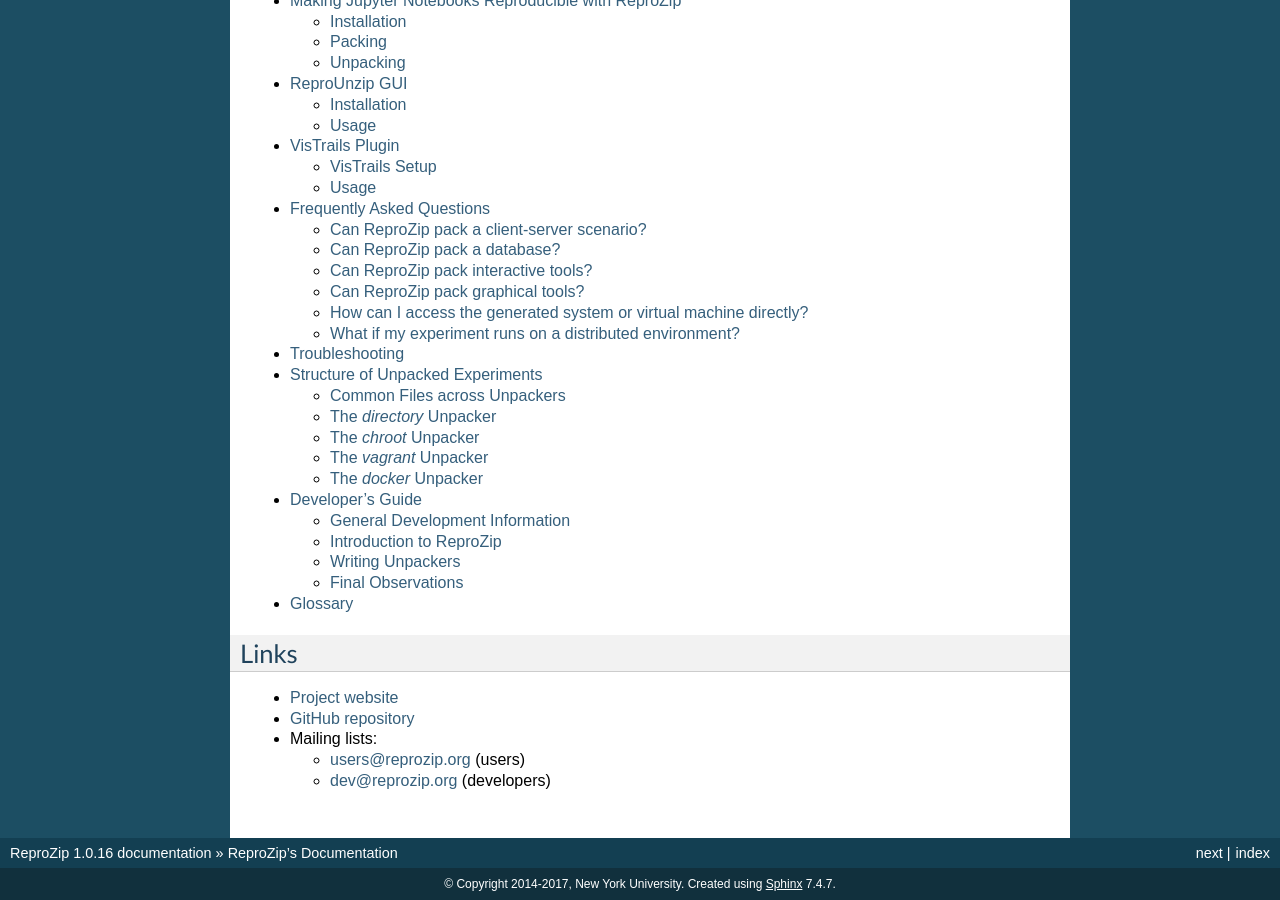
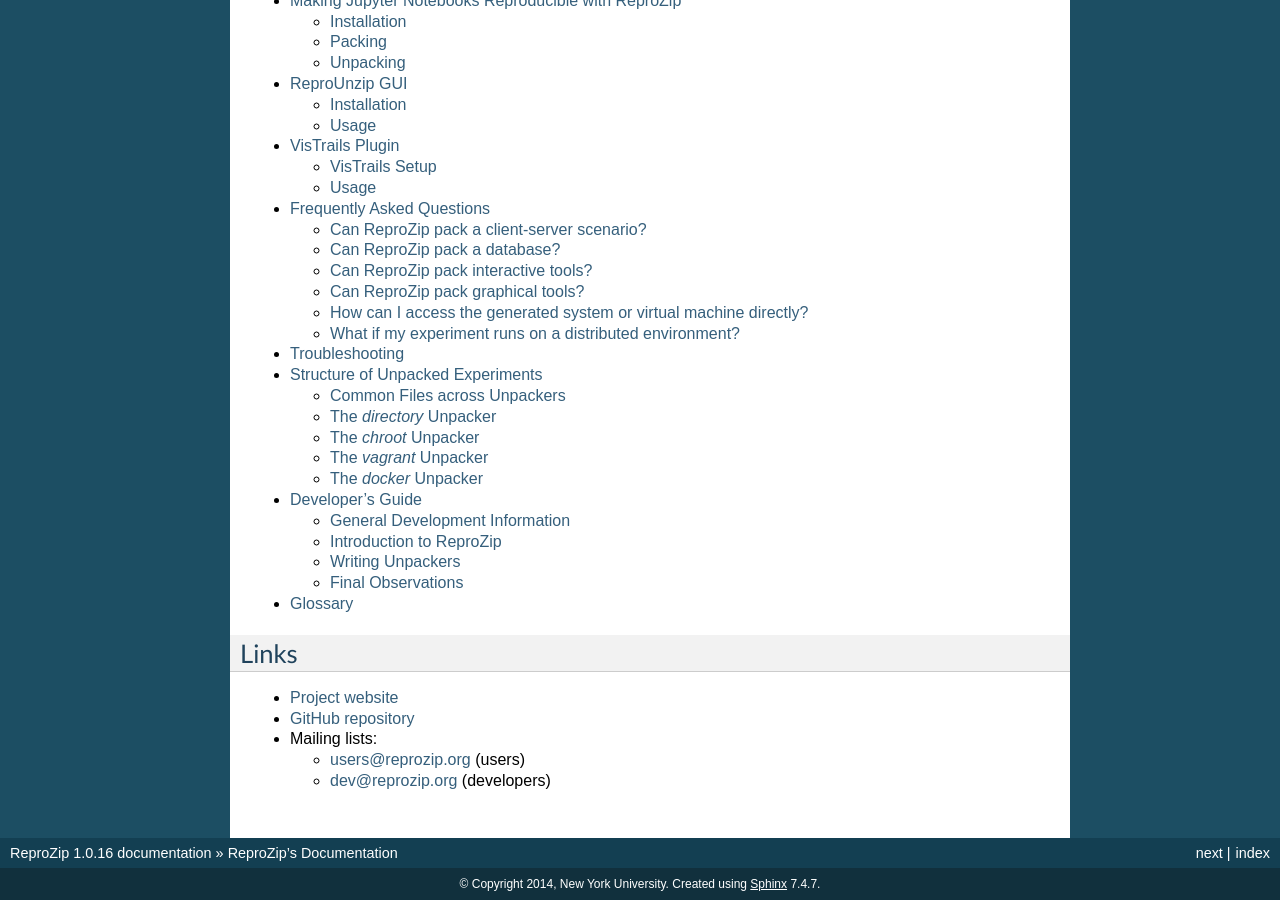
Before and after one commit to VIDA-NYU/reprozip, a Sphinx documentation site: the page built from docs/index.rst, in a window 1280 px wide and 900 px high, scrolled down 970 px. Built offline with Sphinx 7.4.7, drawn with Linux system fonts in a browser that asks for light colours.

Commit message:
Remove last date in copyright headers

```diff
--- a/docs/conf.py
+++ b/docs/conf.py
@@ -51,7 +51,7 @@
 
 # General information about the project.
 project = u'ReproZip'
-copyright = u'2014-2017, New York University'
+copyright = u'2014, New York University'
 
 authors = [u'Fernando Chirigati', u'Remi Rampin',
            u'Juliana Freire', u'Dennis Shasha']
```
Also changed, not shown: README.md (+1 -1 lines), LICENSE.txt, 11 other files.
